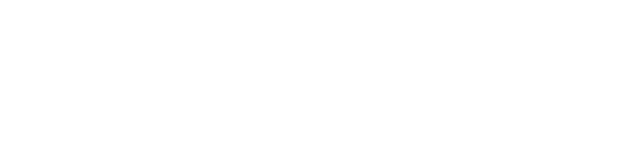
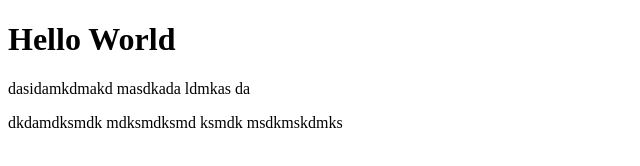
Before and after one commit to shikharx06/mern-11-foundation, a plain HTML site: page index.html in a window 1280 px wide. Shown: the whole page, without its empty margins (0-640 px from the left). Drawn offline with Linux system fonts and the light colour scheme.

Commit message:
feat: added hello world

```diff
--- a/index.html
+++ b/index.html
@@ -9,7 +9,11 @@
 
 <body>
 <div>
-
+    <div>
+        <h1>Hello World</h1>
+        <p>dasidamkdmakd masdkada ldmkas da</p>
+        <div>dkdamdksmdk mdksmdksmd ksmdk msdkmskdmks</div>
+    </div>
 </div>
 </body>
 
```
